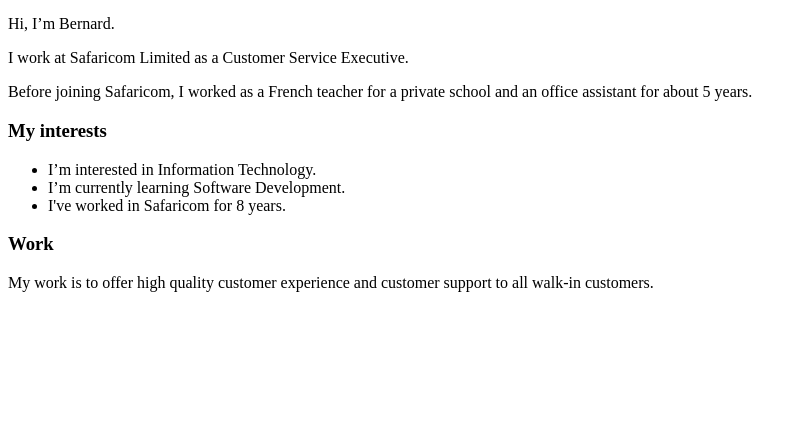
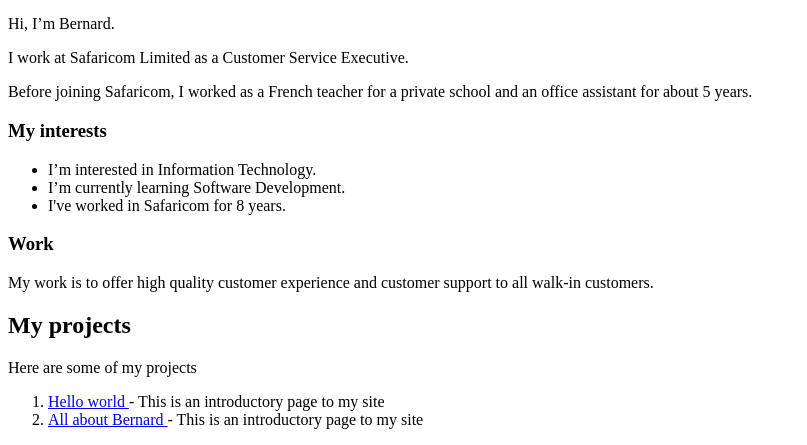
Before and after one commit to Apiyo4/My-Port-Testing-, a plain HTML site: page index.html in a window 1280 px wide. Shown: the part 415-860 px from the top of the page, without its empty margins (0-807 px from the left). Before the commit the page ends 800 px from the top, so only its background shows below. Drawn offline with Linux system fonts and the light colour scheme.

Commit message:
adds work projects

```diff
--- a/index.html
+++ b/index.html
@@ -31,6 +31,22 @@
         <p> My work is to offer high quality customer experience and customer
             support to all walk-in customers.</p>
       </div>
+      <div>
+        <h2>My projects</h2>
+        <p>Here are some of my projects</p>
+        <ol>
+          <li>
+            <a href="https://github.com/bernardjuma/helloworld">Hello world </a
+            >- <span>This is an introductory page to my site</span>
+          </li>
+          <li>
+            <a href="https://github.com/bernardjuma/allaboutbernard"
+              >All about Bernard
+            </a>
+            - <span>This is an introductory page to my site</span>
+          </li>
+        </ol>
+      </div>
     </div>
   </body>
 </html>
```
